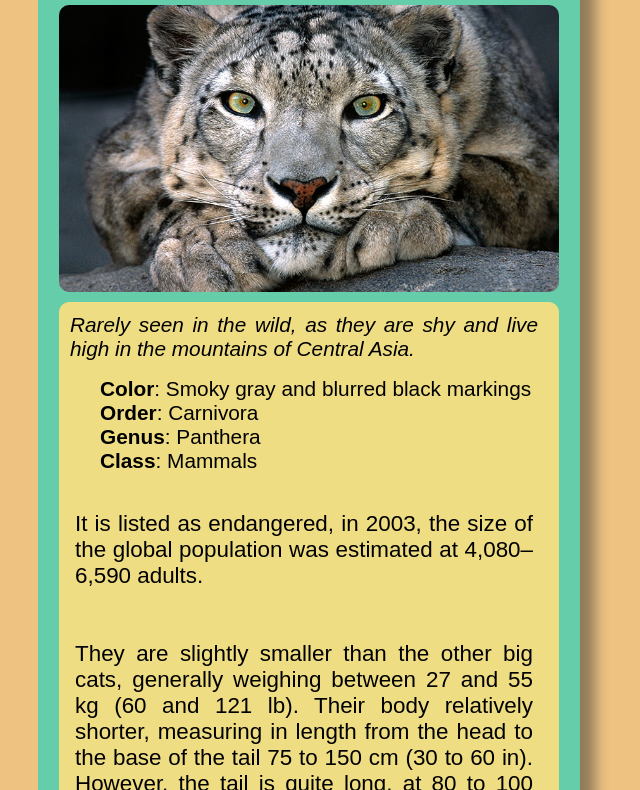
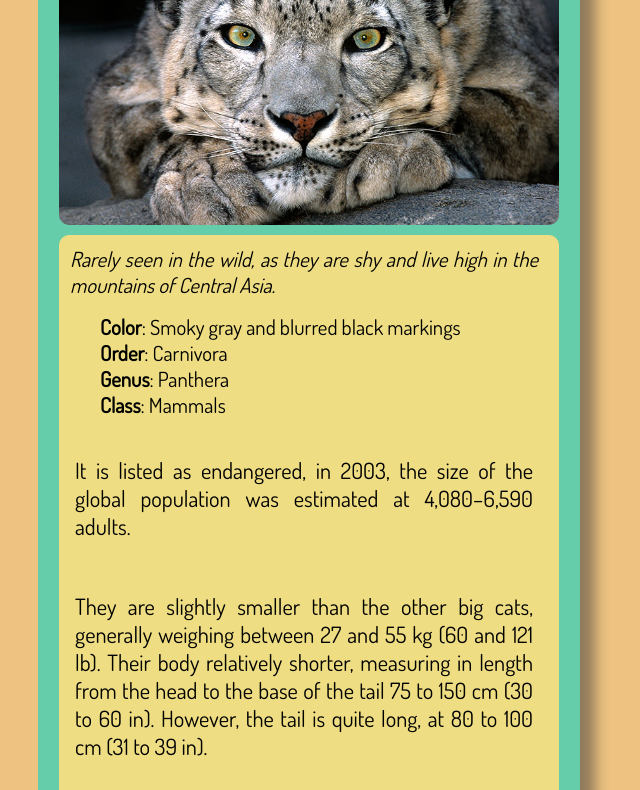
Before and after one commit to Amarillia/animal_trading_card, a plain HTML site: page index.html in a window 1280 px wide. Shown: the part 212-1002 px from the top of the page, without its empty margins (331-971 px from the left). Drawn offline with Linux system fonts and the light colour scheme.

Commit message:
Update index.html

```diff
--- a/index.html
+++ b/index.html
@@ -4,7 +4,7 @@
 	<meta charset="utf-8">
 	<title>Animal Trading Cards</title>
 	<link rel = "stylesheet" href ="styles.css">
-	<link href='https://fonts.googleapis.com/css?family=Poiret+One' rel='stylesheet' type='text/css'>
+	<link href="https://fonts.googleapis.com/css?family=Dosis" rel="stylesheet">
 </head>
 <body>
 	<div class="animal">
```
